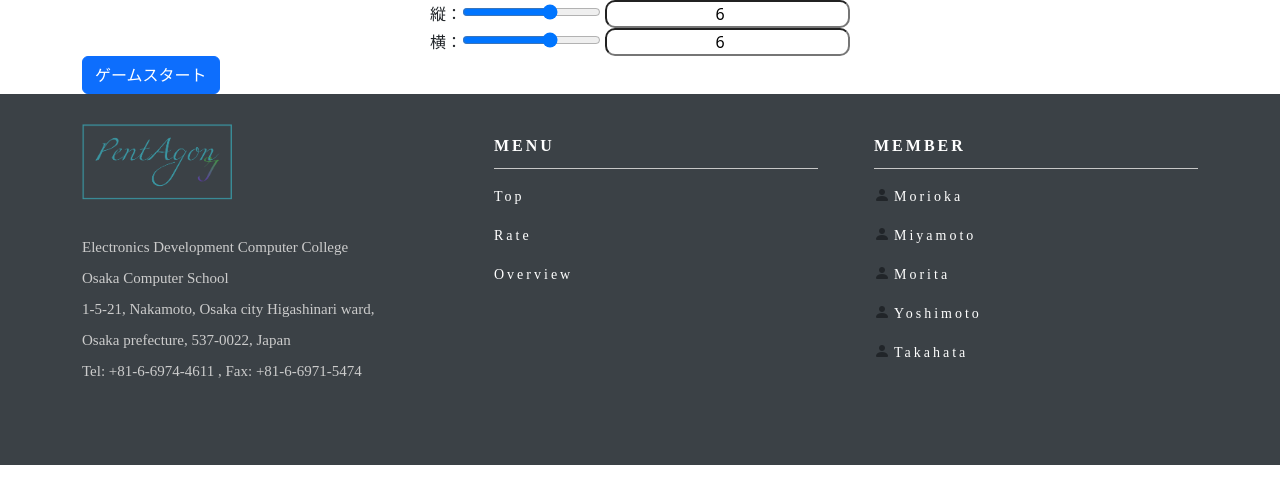
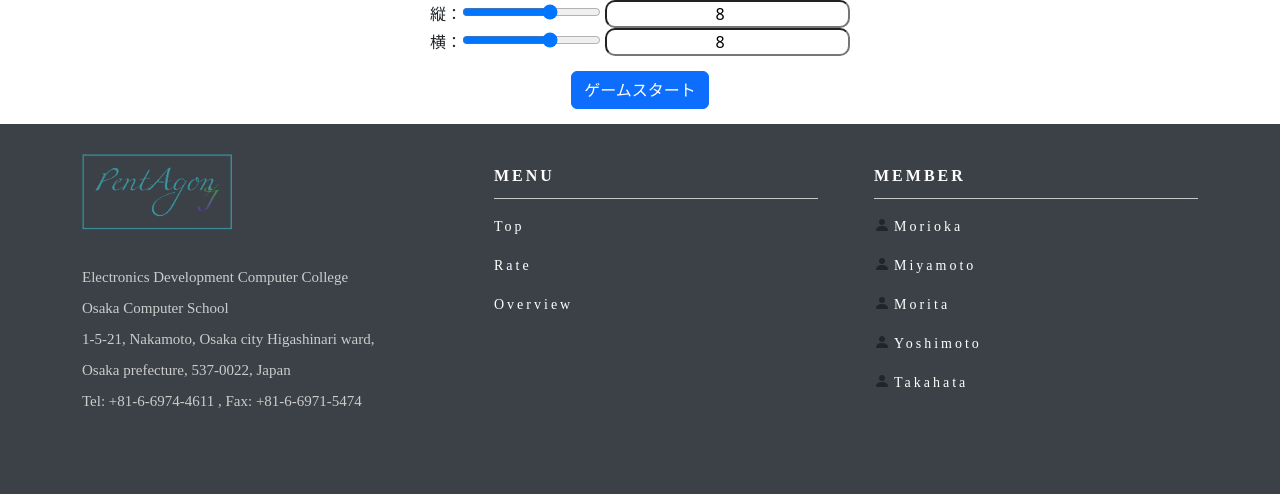
Before and after one commit to overclockbrain/DjangoSIteProgram, a Django app: page /2/ in a window 1280 px wide. Shown: the part 218-712 px from the top of the page. Run offline with Django 4.2, Linux system fonts and the light colour scheme; some libraries are stand-ins or nearby versions.

Commit message:
中央に揃えた

```diff
--- a/othellosite/mainsite/templates/mainsite/topPage2.html
+++ b/othellosite/mainsite/templates/mainsite/topPage2.html
@@ -9,12 +9,12 @@
 
 <form action="">
     縦：<input type="range" min="4" max="10" step="2" id="high">
-    <input type="number" id="viewy" value="6" readonly><br>
+    <input type="number" id="viewy" value="8" readonly><br>
     横：<input type="range" min="4" max="10" step="2" id="width">
-    <input type="number" id="viewx" value="6" readonly>
+    <input type="number" id="viewx" value="8" readonly>
 </form>
 
-<a href="{% url 'gamePage' %}">{% bootstrap_button button_type="submit" content="ゲームスタート" %}</a>
+<a class="inline-block button" href="{% url 'gamePage' %}">{% bootstrap_button button_type="submit" content="ゲームスタート" %}</a>
 
 <script type="text/javascript">
     let viewy = document.getElementById('viewy');
```
